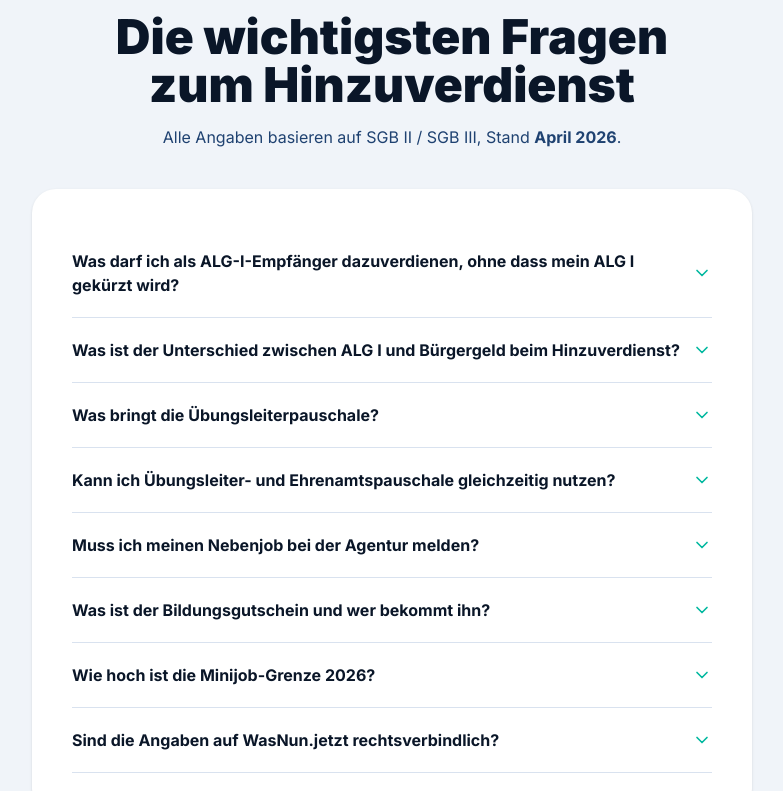
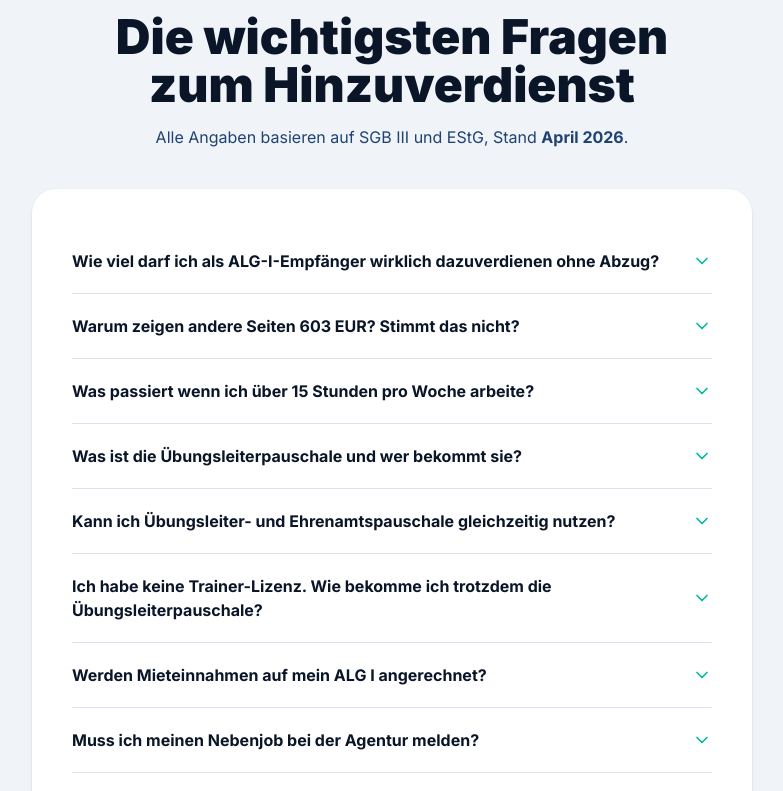
Before and after one commit to Doylim/wasnun-jetzt, a Next.js app: page / in a window 1280 px wide. Shown: the part 5640-6431 px from the top of the page, without its empty margins (248-1031 px from the left). Built offline with nearby package versions, Linux system fonts and the light colour scheme.

Commit message:
feat: FAQ auf ALG-I-Fokus aktualisiert

```diff
--- a/src/components/sections/faq.tsx
+++ b/src/components/sections/faq.tsx
@@ -10,44 +10,49 @@ import { faqSchema, type FaqItem } from "@/lib/structured-data";
 
 const FAQ: FaqItem[] = [
   {
-    frage: "Was darf ich als ALG-I-Empfänger dazuverdienen, ohne dass mein ALG I gekürzt wird?",
+    frage: "Wie viel darf ich als ALG-I-Empfänger wirklich dazuverdienen ohne Abzug?",
     antwort:
-      "Beim ALG I hast du einen monatlichen Freibetrag von 165 EUR (§ 155 SGB III). Bis zu diesem Betrag darfst du dazuverdienen, ohne dass dein ALG I gekürzt wird. Wichtig: Du darfst maximal 14 Stunden 59 Minuten pro Woche arbeiten, sonst verlierst du den ALG-I-Anspruch komplett.",
+      "Der pauschale Freibetrag liegt bei 165 EUR pro Monat (§ 155 SGB III). Zusätzlich kannst du die Übungsleiterpauschale (275 EUR) und die Ehrenamtspauschale (80 EUR) kombinieren – macht maximal 520 EUR komplett anrechnungsfrei pro Monat. Mieteinnahmen und Kapitalerträge werden bei ALG I gar nicht angerechnet.",
   },
   {
-    frage: "Was ist der Unterschied zwischen ALG I und Bürgergeld beim Hinzuverdienst?",
+    frage: "Warum zeigen andere Seiten 603 EUR? Stimmt das nicht?",
     antwort:
-      "Beim ALG I gilt ein fester Freibetrag von 165 EUR plus die 15-Stunden-Grenze. Beim Bürgergeld gibt es einen gestaffelten Freibetrag (0–100 EUR = 100 % frei, 100–520 EUR = 20 % frei, 520–1.000 EUR = 30 % frei) und KEINE Stundengrenze. Beim Bürgergeld kannst du also beliebig viel arbeiten, nur das Einkommen wird angerechnet.",
+      "603 EUR ist die allgemeine Minijob-Grenze 2026. Sie gilt aber nicht als Freibetrag beim ALG I. Wer mehr als 165 EUR verdient, bekommt alles darüber 1:1 vom ALG I abgezogen. Erst die Kombination mit Übungsleiter- und Ehrenamtspauschale bringt wirklich mehr Geld in die Tasche.",
   },
   {
-    frage: "Was bringt die Übungsleiterpauschale?",
+    frage: "Was passiert wenn ich über 15 Stunden pro Woche arbeite?",
     antwort:
-      "Bis zu 275 EUR pro Monat (3.300 EUR/Jahr) sind komplett steuerfrei und werden bei ALG I und Bürgergeld NICHT angerechnet. Voraussetzung: Tätigkeit als Trainer, Chorleiter, Betreuer oder Ausbilder bei einem gemeinnützigen Verein oder einer öffentlichen Einrichtung. Gesetzliche Grundlage: § 3 Nr. 26 EStG.",
+      "Dann verlierst du den ALG-I-Anspruch komplett – egal wie viel du verdienst. Die 15-Stunden-Grenze ist wichtiger als jede Freibetrag-Regel. Halte dich strikt unter 14 Std. 59 Min. pro Woche. Meldepflicht: Nebentätigkeit spätestens am ersten Arbeitstag bei der Agentur anzeigen.",
+  },
+  {
+    frage: "Was ist die Übungsleiterpauschale und wer bekommt sie?",
+    antwort:
+      "Die Übungsleiterpauschale nach § 3 Nr. 26 EStG erlaubt 275 EUR pro Monat (3.300 EUR pro Jahr) steuerfrei zu verdienen. Voraussetzung: Tätigkeit als Trainer, Chorleiter, Betreuer oder Ausbilder bei einem gemeinnützigen Verein oder einer öffentlichen Einrichtung. Sie wird bei ALG I komplett nicht angerechnet – zusätzlich zum Grundfreibetrag.",
   },
   {
     frage: "Kann ich Übungsleiter- und Ehrenamtspauschale gleichzeitig nutzen?",
     antwort:
-      "Ja, für verschiedene Tätigkeiten. Bist du z.B. gleichzeitig Trainer (Übungsleiterpauschale 275 EUR/Monat) UND Kassenwart (Ehrenamtspauschale 80 EUR/Monat) bei demselben Verein, kannst du beide kombinieren – insgesamt bis zu 4.260 EUR im Jahr steuerfrei.",
+      "Ja, für verschiedene Tätigkeiten. Bist du gleichzeitig Trainer (275 EUR Übungsleiterpauschale) UND Kassenwart (80 EUR Ehrenamtspauschale) bei demselben Verein, kannst du beide kombinieren – zusammen mit dem Grundfreibetrag kommst du auf 520 EUR im Monat komplett anrechnungsfrei.",
+  },
+  {
+    frage: "Ich habe keine Trainer-Lizenz. Wie bekomme ich trotzdem die Übungsleiterpauschale?",
+    antwort:
+      "Über den Bildungsgutschein (§ 81 SGB III) der Agentur für Arbeit. Er finanziert AZAV-zertifizierte Weiterbildungen zu 100 %. Die C-Trainer-Lizenz Breitensport ist in 16 Wochen online zu schaffen. Einfach beim nächsten Beratungsgespräch aktiv nachfragen.",
+  },
+  {
+    frage: "Werden Mieteinnahmen auf mein ALG I angerechnet?",
+    antwort:
+      "Nein. Beim ALG I werden nur Erwerbseinkommen angerechnet – Mieteinnahmen und Kapitalerträge (Zinsen, Dividenden) fallen nicht darunter. Du kannst also unbegrenzt aus Vermietung und Geldanlagen dazuverdienen ohne dein ALG I zu verlieren. Wichtig: Beim Bürgergeld gelten andere Regeln.",
   },
   {
     frage: "Muss ich meinen Nebenjob bei der Agentur melden?",
     antwort:
-      "Ja, unbedingt. Jede Nebentätigkeit muss spätestens am ersten Arbeitstag bei der Agentur für Arbeit gemeldet werden. Verspätete Meldung führt zu Rückforderungen und im schlimmsten Fall zu einem Sperrzeitbescheid. Meldung über arbeitsagentur.de oder per Telefon: 0800 4 5555 00.",
-  },
-  {
-    frage: "Was ist der Bildungsgutschein und wer bekommt ihn?",
-    antwort:
-      "Der Bildungsgutschein (§ 81 SGB III) ist eine Förderung der Agentur für Arbeit für berufliche Weiterbildungen. Er deckt Lehrgangs- und Prüfungskosten zu 100 %. Arbeitslose und von Arbeitslosigkeit Bedrohte haben oft Anspruch – der Kurs muss nur AZAV-zertifiziert sein. Einfach im nächsten Beratungsgespräch aktiv nachfragen.",
-  },
-  {
-    frage: "Wie hoch ist die Minijob-Grenze 2026?",
-    antwort:
-      "Die Minijob-Grenze liegt ab Januar 2026 bei 603 EUR pro Monat. Sie ist an den Mindestlohn (13,90 EUR/Std.) gekoppelt und steigt automatisch mit diesem. Bei ALG I gilt aber trotzdem der Freibetrag von 165 EUR sowie die 15-Stunden-Grenze.",
+      "Ja, unbedingt. Jede Nebentätigkeit muss spätestens am ersten Arbeitstag bei der Agentur für Arbeit gemeldet werden. Verspätete Meldung führt zu Rückforderungen. Meldung über arbeitsagentur.de oder per Telefon: 0800 4 5555 00.",
   },
   {
     frage: "Sind die Angaben auf WasNun.jetzt rechtsverbindlich?",
     antwort:
-      "Nein. WasNun.jetzt ist ein kostenloses Informationsangebot ohne Rechtsberatung. Alle Inhalte sind sorgfältig recherchiert und basieren auf dem aktuellen SGB II/III, aber Gesetze können sich ändern und individuelle Fälle sind unterschiedlich. Prüfe wichtige Entscheidungen immer mit deiner Agentur für Arbeit (0800 4 5555 00) oder deinem Jobcenter.",
+      "Nein. WasNun.jetzt ist ein kostenloses Informationsangebot ohne Rechtsberatung. Alle Inhalte sind sorgfältig recherchiert und basieren auf dem aktuellen SGB III und EStG, aber Gesetze können sich ändern und individuelle Fälle sind unterschiedlich. Prüfe wichtige Entscheidungen immer mit deiner Agentur für Arbeit (0800 4 5555 00).",
   },
 ];
 
@@ -55,7 +60,7 @@ export function Faq() {
   return (
     <section
       id="faq"
-      className="border-t border-navy-100 bg-navy-50 py-20 md:py-28"
+      className="scroll-mt-24 border-t border-navy-100 bg-navy-50 py-20 md:py-28"
     >
       <Script
         id="ld-faq"
@@ -73,7 +78,7 @@ export function Faq() {
             Die wichtigsten Fragen zum Hinzuverdienst
           </h2>
           <p className="text-balance text-navy-600">
-            Alle Angaben basieren auf SGB II / SGB III, Stand {" "}
+            Alle Angaben basieren auf SGB III und EStG, Stand{" "}
             <strong>April 2026</strong>.
           </p>
         </div>
```
